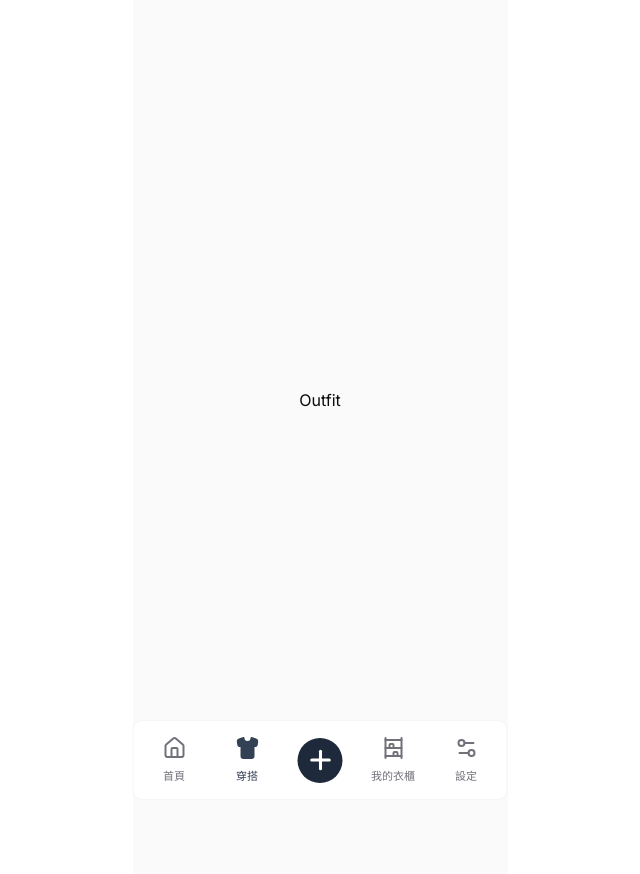
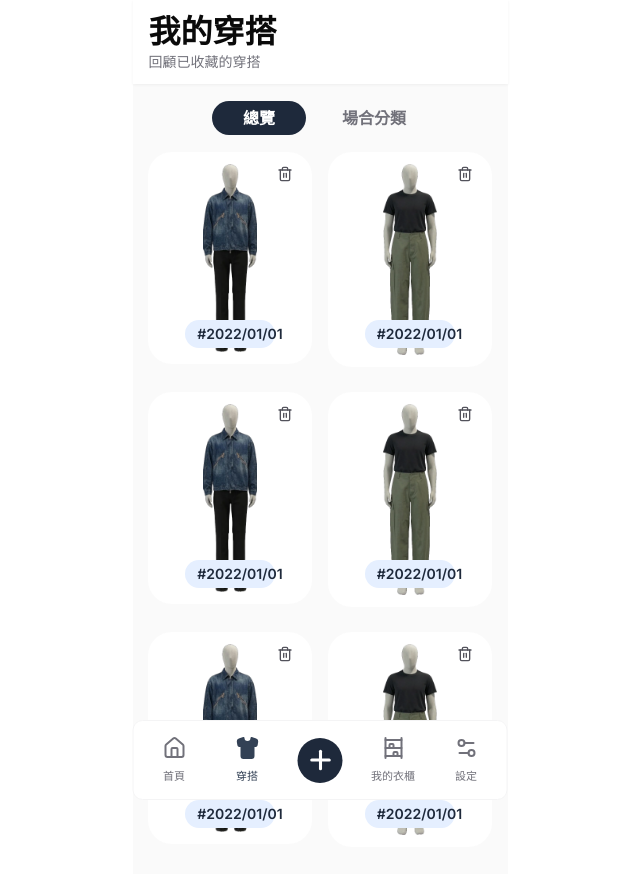
Before and after one commit to Lin4611/closy, a Next.js app: page /outfit in a window 1280 px wide. Shown: the top 874 px of the page, without its empty margins (320-960 px from the left). Built offline with nearby package versions, Linux system fonts and the light colour scheme; no server answers.

Commit message:
feat: add initial outfit page and mock data

```diff
--- /dev/null
+++ b/src/modules/outfit/components/OutfitCard.tsx
@@ -0,0 +1,30 @@
+import { Trash2 } from 'lucide-react'
+import Image from 'next/image'
+
+import { Button } from '@/components/ui/button'
+
+type OutfitCardProps = {
+  footLabel: string
+  onDelete: () => void
+  modelImage: string
+}
+
+export const OutfitCard = ({ footLabel, onDelete, modelImage }: OutfitCardProps) => {
+  return (
+    <div className="relative h-[224px] w-[164px]">
+      <div className="flex items-center justify-center rounded-[24px] bg-white py-3">
+        <Image src={modelImage} alt="outfit" width={54} height={200} />
+      </div>
+      <Button
+        variant="ghost"
+        className="absolute top-[14px] right-[14px] size-4"
+        onClick={onDelete}
+      >
+        <Trash2 className="text-neutral-600" size={16} strokeWidth={2} />
+      </Button>
+      <div className="absolute bottom-7 left-1/2 w-[90px] -translate-x-1/2 rounded-[20px] bg-[#E5EFFF] px-3 py-1">
+        <p className="font-label-sm text-primary-800">#{footLabel}</p>
+      </div>
+    </div>
+  )
+}
--- /dev/null
+++ b/src/modules/outfit/components/OutfitEmptyOverView.tsx
@@ -0,0 +1,11 @@
+export const OutfitEmptyOverView = () => {
+  return (
+    <div className="flex flex-1 items-center justify-center px-6 text-center">
+      <p className="font-label-md text-center wrap-break-word text-neutral-500">
+        還沒遇到心動的組合？
+        <br />
+        快去首頁收藏你的專屬穿搭吧！
+      </p>
+    </div>
+  )
+}
--- /dev/null
+++ b/src/modules/outfit/components/OutfitsContentSection.tsx
@@ -0,0 +1,64 @@
+import { useRouter } from 'next/router'
+import { useState } from 'react'
+
+import { OutfitsOccasionList } from './OutfitsOccasionList'
+import { OutfitsOverview } from './OutfitsOverview'
+import { OutfitsTabs } from './OutfitsTabs'
+import type { OutfitItem, OutfitTab } from '../types/outfitTypes'
+
+type OutfitsContentSectionProps = {
+  outfits: OutfitItem[]
+  onDelete: (outfitId: string) => void
+}
+const occasionsData = [
+  {
+    occasionId: '1',
+    occasionName: '社交聚會',
+    description: '注重風格展現，適合聚餐、看展或約會',
+    outfitCount: 1,
+    imageUrl: '/outfit/socialGathering.webp',
+    currentDates: ['2026-04-07', '2026-04-08'],
+  },
+  {
+    occasionId: '2',
+    occasionName: '校園休閒',
+    description: '適合校園生活的舒適穿搭',
+    outfitCount: 5,
+    imageUrl: '/outfit/campusCasual.webp',
+    currentDates: ['2026-04-01', '2026-04-05'],
+  },
+  {
+    occasionId: '3',
+    occasionName: '商務休閒',
+    description: '適合辦公室、會議，兼顧專業與舒適感',
+    outfitCount: 6,
+    imageUrl: '/outfit/businessCasual.webp',
+    currentDates: ['2026-04-02', '2026-04-03'],
+  },
+  {
+    occasionId: '4',
+    occasionName: '專業職場',
+    description: '需要穿西裝、襯衫等正式商務場合',
+    outfitCount: 7,
+    imageUrl: '/outfit/professional.webp',
+    currentDates: ['2026-04-02', '2026-04-04'],
+  },
+]
+
+export const OutfitsContentSection = ({ outfits, onDelete }: OutfitsContentSectionProps) => {
+  const router = useRouter()
+  const [tab, setTab] = useState<OutfitTab>('overview')
+  const handleSelectOccasion = (occasionId: string) => {
+    void router.push(`/outfit/occasion/${occasionId}`)
+  }
+  return (
+    <div className="flex min-h-0 flex-1 flex-col">
+      <OutfitsTabs tab={tab} onTabChange={setTab} />
+      {tab === 'overview' ? (
+        <OutfitsOverview outfits={outfits} onDelete={onDelete} tab={tab} />
+      ) : (
+        <OutfitsOccasionList occasions={occasionsData} onSelectOccasion={handleSelectOccasion} />
+      )}
+    </div>
+  )
+}
--- /dev/null
+++ b/src/modules/outfit/components/OutfitsOverview.tsx
@@ -0,0 +1,34 @@
+import { OutfitCard } from './OutfitCard'
+import type { OutfitItem } from '../types/outfitTypes'
+import { occasionLabelMap, type OutfitTab } from '../types/outfitTypes'
+
+type OutfitsOverviewProps = {
+  outfits: OutfitItem[]
+  onDelete: (outfitId: string) => void
+  tab: OutfitTab
+}
+export const OutfitsOverview = ({ outfits, onDelete, tab }: OutfitsOverviewProps) => {
+  const sortedOutfits = [...outfits].sort(
+    (a, b) => new Date(b.savedAt).getTime() - new Date(a.savedAt).getTime(),
+  )
+  return (
+    <div className="min-h-0 flex-1 overflow-y-auto px-4">
+      <div className="grid grid-cols-2 place-content-center justify-items-center gap-4">
+        {sortedOutfits.map((outfit) => {
+          const footLabel =
+            tab === 'overview'
+              ? outfit.savedAt.replaceAll('-', '/')
+              : occasionLabelMap[outfit.occasionName]
+          return (
+            <OutfitCard
+              key={outfit.outfitId}
+              modelImage={outfit.imageUrl}
+              footLabel={footLabel}
+              onDelete={() => onDelete(outfit.outfitId)}
+            />
+          )
+        })}
+      </div>
+    </div>
+  )
+}
--- /dev/null
+++ b/src/modules/outfit/components/OutfitsTabs.tsx
@@ -0,0 +1,28 @@
+import { Button } from '@/components/ui/button'
+
+import type { OutfitTab } from '../types/outfitTypes'
+
+type OutfitsTabsProps = {
+  tab: OutfitTab
+  onTabChange: (tab: OutfitTab) => void
+}
+export const OutfitsTabs = ({ tab, onTabChange }: OutfitsTabsProps) => {
+  return (
+    <div className="flex shrink-0 justify-center gap-3 py-4">
+      <Button
+        className="font-label-md w-24 rounded-[24px] px-5 py-2.5"
+        onClick={() => onTabChange('overview')}
+        variant={tab === 'overview' ? 'daySwitch_active' : 'daySwitch_inactive'}
+      >
+        總覽
+      </Button>
+      <Button
+        className="font-label-md w-[110px] rounded-[24px] px-5 py-2.5"
+        onClick={() => onTabChange('groupByOccasion')}
+        variant={tab === 'groupByOccasion' ? 'daySwitch_active' : 'daySwitch_inactive'}
+      >
+        場合分類
+      </Button>
+    </div>
+  )
+}
--- /dev/null
+++ b/src/modules/outfit/types/outfitTypes.ts
@@ -0,0 +1,56 @@
+export type OutfitTab = 'overview' | 'groupByOccasion'
+export type Occasion = 'socialGathering' | 'campusCasual' | 'businessCasual' | 'professional'
+export const occasionLabelMap: Record<Occasion, string> = {
+  socialGathering: '社交聚會',
+  campusCasual: '校園休閒',
+  businessCasual: '商務休閒',
+  professional: '專業職場',
+}
+export type OutfitItem = {
+  outfitId: string
+  imageUrl: string
+  occasionName: Occasion
+  savedAt: string
+}
+export type OccasionId = '1' | '2' | '3' | '4'
+
+export type OccasionKey = 'socialGathering' | 'campusCasual' | 'businessCasual' | 'professional'
+
+export type OccasionMeta = {
+  id: OccasionId
+  key: OccasionKey
+  name: string
+  description: string
+  imageUrl: string
+}
+
+export const occasionMetaMap: Record<OccasionId, OccasionMeta> = {
+  '1': {
+    id: '1',
+    key: 'socialGathering',
+    name: '社交聚會',
+    description: '注重風格展現，適合聚餐、看展或約會',
+    imageUrl: '/outfit/socialGathering.webp',
+  },
+  '2': {
+    id: '2',
+    key: 'campusCasual',
+    name: '校園休閒',
+    description: '適合校園生活的舒適穿搭',
+    imageUrl: '/outfit/campusCasual.webp',
+  },
+  '3': {
+    id: '3',
+    key: 'businessCasual',
+    name: '商務休閒',
+    description: '適合辦公室、會議，兼顧專業與舒適感',
+    imageUrl: '/outfit/businessCasual.webp',
+  },
+  '4': {
+    id: '4',
+    key: 'professional',
+    name: '專業職場',
+    description: '需要穿西裝、襯衫等正式商務場合',
+    imageUrl: '/outfit/professional.webp',
+  },
+}
--- a/src/pages/outfit/index.tsx
+++ b/src/pages/outfit/index.tsx
@@ -1,10 +1,57 @@
 import { AppShell } from '@/modules/common/components/AppShell'
+import { OutfitsContentSection } from '@/modules/outfit/components/OutfitsContentSection'
+import type { OutfitItem } from '@/modules/outfit/types/outfitTypes'
+const handleDelete = (outfitId: string) => {
+  console.log('delete', outfitId)
+}
 
+const outfits: OutfitItem[] = [
+  {
+    outfitId: '1',
+    imageUrl: '/outfit/mock-1.webp',
+    occasionName: 'campusCasual',
+    savedAt: '2022-01-01',
+  },
+  {
+    outfitId: '2',
+    imageUrl: '/outfit/mock-2.webp',
+    occasionName: 'socialGathering',
+    savedAt: '2022-01-01',
+  },
+  {
+    outfitId: '3',
+    imageUrl: '/outfit/mock-1.webp',
+    occasionName: 'businessCasual',
+    savedAt: '2022-01-01',
+  },
+  {
+    outfitId: '4',
+    imageUrl: '/outfit/mock-2.webp',
+    occasionName: 'professional',
+    savedAt: '2022-01-01',
+  },
+  {
+    outfitId: '5',
+    imageUrl: '/outfit/mock-1.webp',
+    occasionName: 'businessCasual',
+    savedAt: '2022-01-01',
+  },
+  {
+    outfitId: '6',
+    imageUrl: '/outfit/mock-2.webp',
+    occasionName: 'professional',
+    savedAt: '2022-01-01',
+  },
+]
 const Outfit = () => {
   return (
     <AppShell>
-      <div className="flex h-screen w-full items-center justify-center">
-        <h1>Outfit</h1>
+      <div className="flex min-h-0 flex-1 flex-col">
+        <div className="sticky top-0 z-10 shrink-0 bg-white px-4 py-3 shadow-[0px_1px_3px_0px_#18181B0D]">
+          <h1 className="font-h1">我的穿搭</h1>
+          <p className="font-paragraph-sm text-neutral-500">回顧已收藏的穿搭</p>
+        </div>
+        <OutfitsContentSection outfits={outfits} onDelete={handleDelete} />
       </div>
     </AppShell>
   )
```
Also changed, not shown: public/outfit/mock-1.webp (added), public/outfit/mock-2.webp (added).
